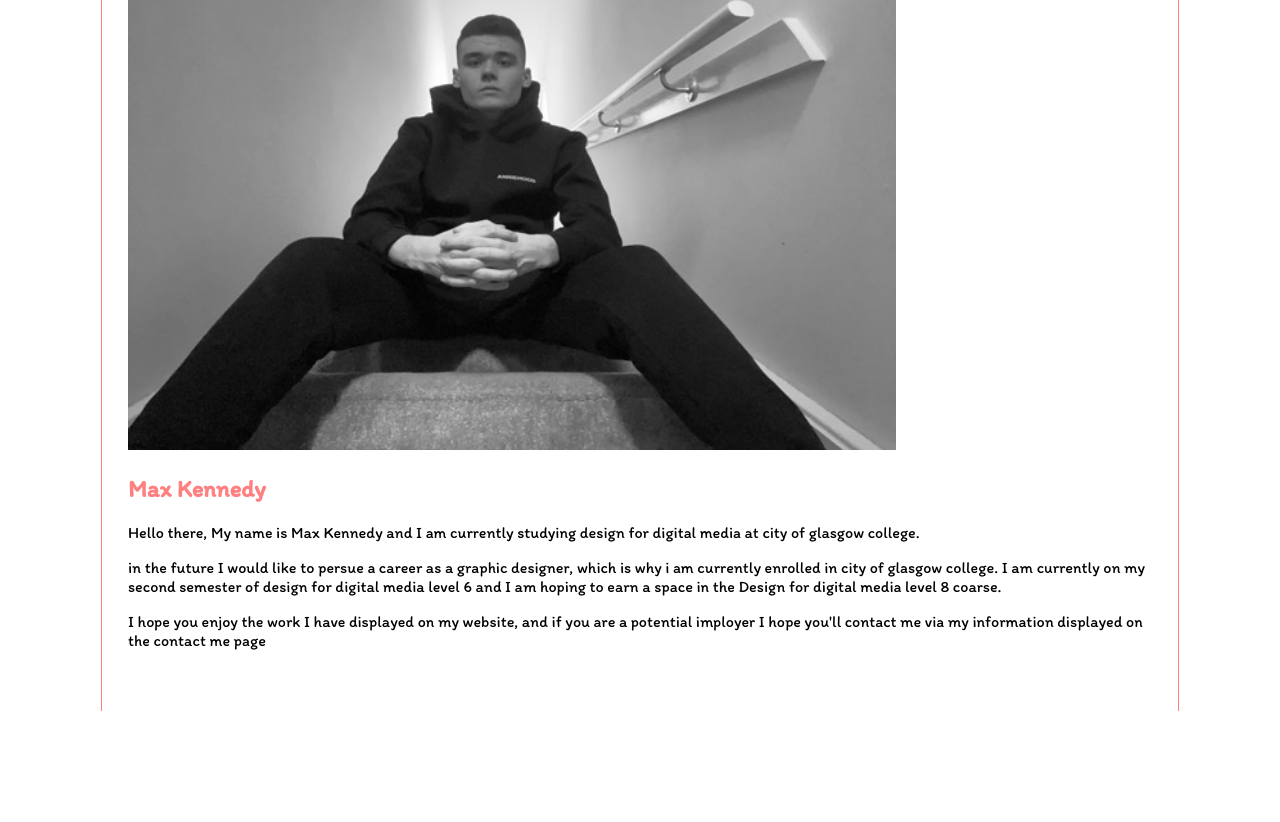
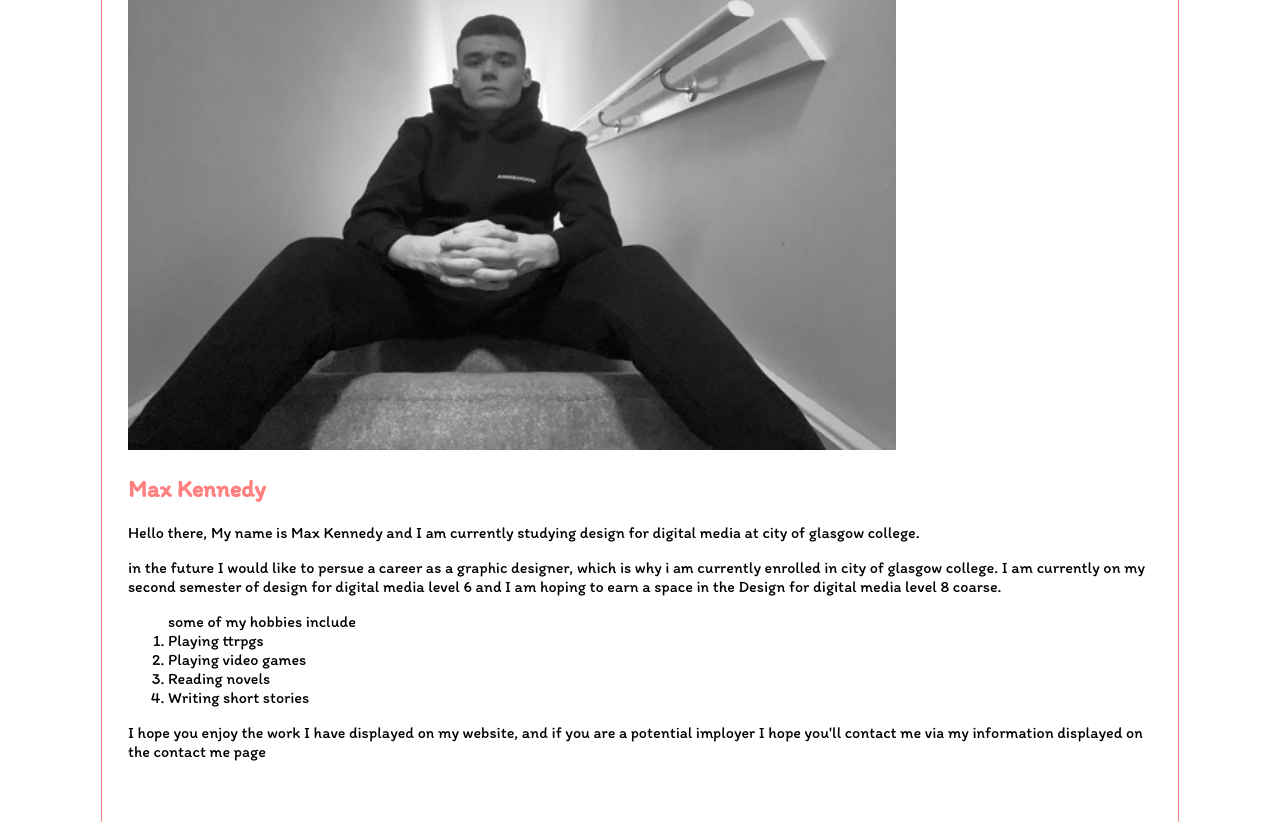
Before and after one commit to 30518481/myportfolio, a plain HTML site: page aboutme.html in a window 1280 px wide. Shown: the part 1325-2147 px from the top of the page. Before the commit the page ends 2036 px from the top, so only its background shows below. Drawn offline with Linux system fonts and the light colour scheme.

Commit message:
Update aboutme.html

```diff
--- a/aboutme.html
+++ b/aboutme.html
@@ -52,6 +52,13 @@
     semester of design for digital media level 6 and I am hoping to earn a space in the Design for digital media level 8 coarse.
   </p>
 
+   <ol>some of my hobbies include
+    <li>Playing ttrpgs</li>
+      <li>Playing video games</li>
+        <li>Reading novels</li>
+          <li>Writing short stories</li>
+  </ol>
+
   <p>I hope you enjoy the work I have displayed on my website, and if you are a potential imployer I hope you'll contact me via my information displayed on the contact me page </p>
 
 <br>
```
